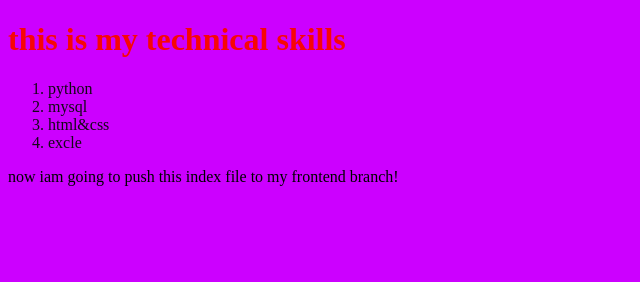
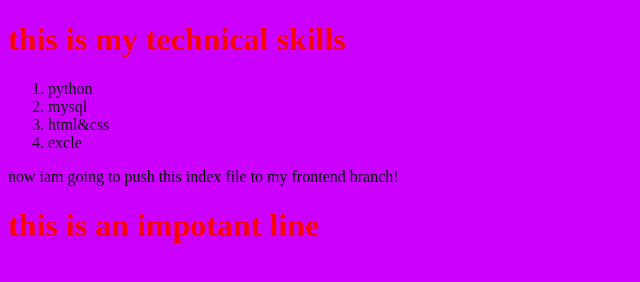
Before and after one commit to HariPrasath501/samplerepo2, a plain HTML site: page index.html in a window 1280 px wide. Shown: the whole page, without its empty margins (0-640 px from the left). Drawn offline with Linux system fonts and the light colour scheme.

Commit message:
fix:changes in some line

```diff
--- a/index.html
+++ b/index.html
@@ -16,5 +16,7 @@
     </ol>
 
     <p>now iam going to push this index file to my frontend branch! </p>
+
+   <h1>this is an impotant line</h1>
 </body>
 </html>
```
